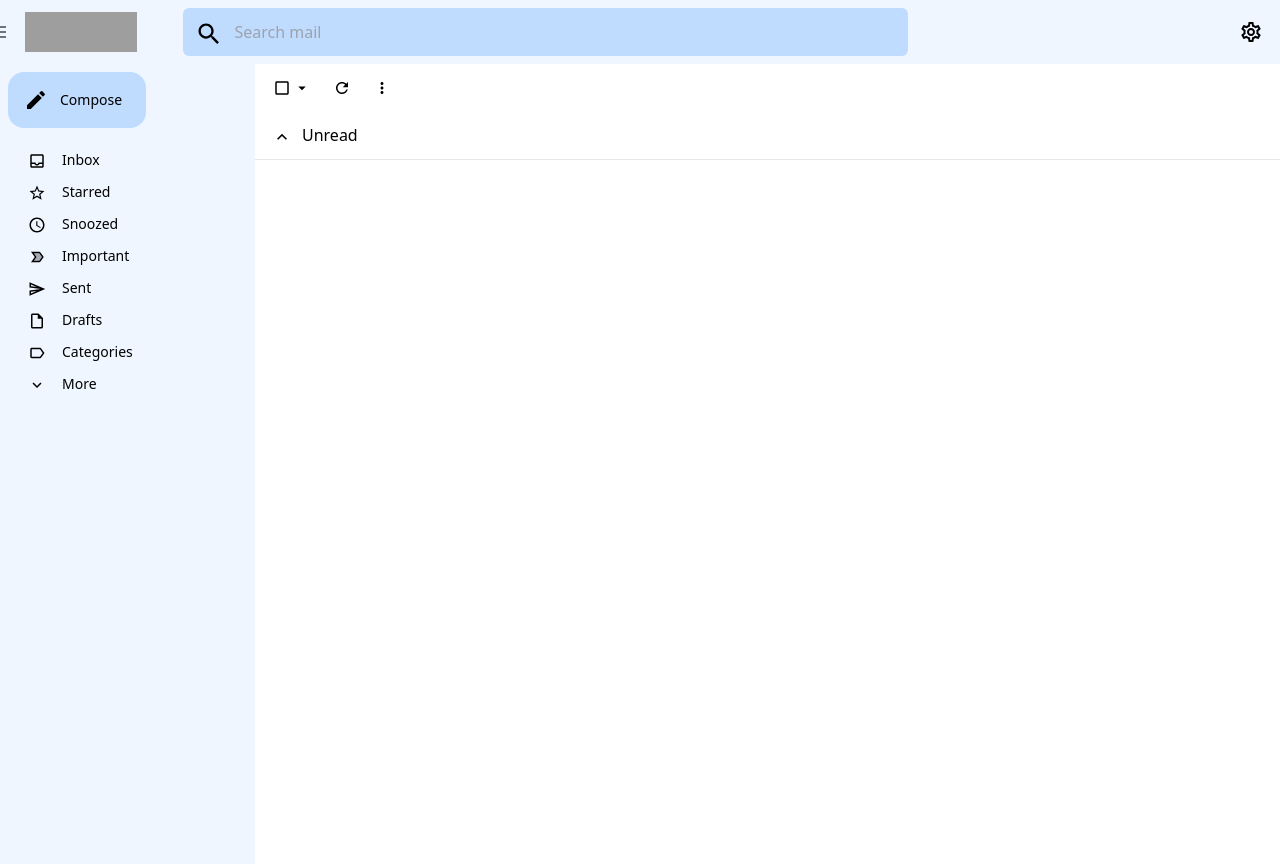
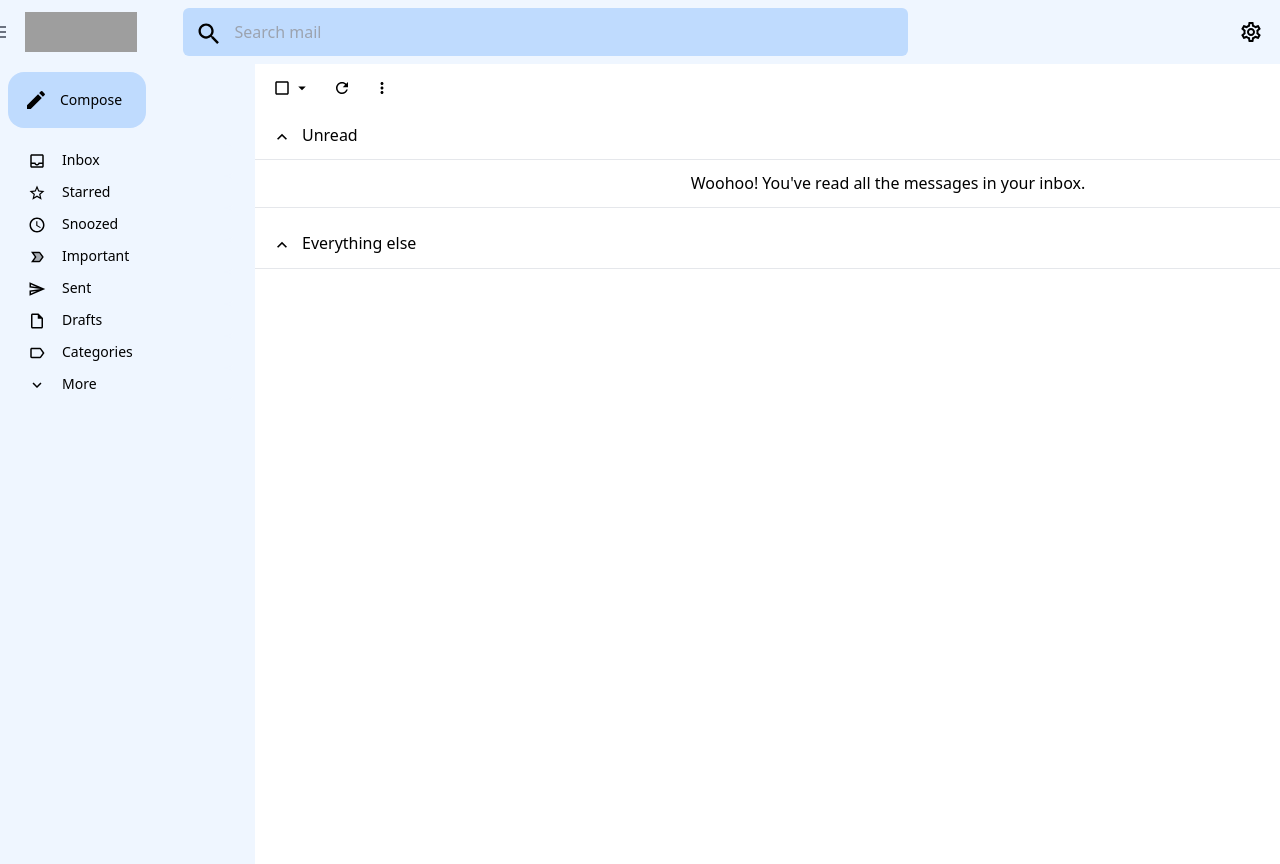
Before and after one commit to nicholasweecw/reactGmailClone, a React (Create React App) app: page / in a window 1280 px wide. Shown: the top 864 px of the page. Built offline with nearby package versions, Linux system fonts and the light colour scheme; grey boxes are pictures that could not be loaded.

Commit message:
Built emailList__others__top

```diff
--- a/src/components/EmailList.jsx
+++ b/src/components/EmailList.jsx
@@ -36,15 +36,36 @@ const EmailList = () => {
             <div className="emailList__unread__topRight">
               <MoreVertIcon className="more" />
             </div>
+            <hr className="hr" />
           </div>
-          <hr className="hr" />
           <div className="emailList__unread__bottom">
-            {mails.map(() => (
-              <EmailItem />
-            ))}
+            {mails.length > 0 ? (
+              <div className="mails">
+                {mails.map(() => (
+                  <EmailItem />
+                ))}
+              </div>
+            ) : (
+              <p className="text">
+                Woohoo! You've read all the messages in your inbox.
+              </p>
+            )}
+            <hr className="hr" />
           </div>
         </div>
-        <div className="emailList__others"></div>
+
+        <div className="emailList__others">
+          <div className="emailList__others__top">
+            <div className="emailList__others__topLeft">
+              <KeyboardArrowUpIcon className="arrow" />
+              <p className="text">Everything else</p>
+            </div>
+            <div className="emailList__others__topRight">
+              <MoreVertIcon className="more" />
+            </div>
+            <hr className="hr" />
+          </div>
+        </div>
       </div>
     </div>
   );
--- a/src/components/Header.jsx
+++ b/src/components/Header.jsx
@@ -4,6 +4,7 @@ import HelpOutlineIcon from "@mui/icons-material/HelpOutline";
 import SettingsOutlinedIcon from "@mui/icons-material/SettingsOutlined";
 import AppsOutlinedIcon from "@mui/icons-material/AppsOutlined";
 import Navbar from "./Navbar";
+import picture from "../profile-pic.png";
 
 const Header = () => {
   return (
@@ -21,11 +22,7 @@ const Header = () => {
 
       <div className="header__right">
         <SettingsOutlinedIcon className="icon" />
-        <img
-          src="https://lh3.googleusercontent.com/ogw/AOh-ky035WJVg_xE7XVzW8a6u_Nx7R4QzV55JiAY0L16=s32-c-mo"
-          alt=""
-          className="profile-pic"
-        ></img>
+        <img src={picture} alt="" className="profile-pic"></img>
       </div>
     </div>
   );
--- a/src/style/EmailList.css
+++ b/src/style/EmailList.css
@@ -28,12 +28,16 @@
         @apply relative bottom-[6px] right-[9px] h-[36px] w-[20px] px-[1px] my-3 mr-3 hover:bg-gray-200 hover:rounded-sm hover:cursor-pointer
     }
 
+    .emailList__unread {
+        @apply mb-[9px]
+    }
+
     .emailList__unread__top {
-        @apply w-[1180px] h-12
+        @apply w-[1180px] h-[47px]
     }
 
     .emailList__unread__topLeft {
-        @apply flex float-left h-[36px] ml-[8px] my-[7px] w-[102px] rounded-[6px] hover:bg-gray-200 hover:cursor-pointer
+        @apply flex float-left h-[36px] ml-[8px] my-[7px] w-[102px] rounded-[4px] hover:bg-gray-200 hover:cursor-pointer
     }
 
     .emailList__unread__topRight {
@@ -52,7 +56,47 @@
         @apply relative h-10 w-10 m-[4px] right-[20px] p-[11px] rounded-full hover:bg-gray-200 hover:cursor-pointer
     }
 
-    .hr {
+    .emailList__unread__top > .hr {
         @apply relative w-[1180px] bottom-[3px]
     }
+
+    .emailList__unread__bottom {
+        @apply min-h-[48px]
+    }
+
+    .emailList__unread__bottom > .text {
+        @apply relative text-center font-light top-3 right-3
+    }
+
+    .emailList__unread__bottom > .hr {
+        @apply relative w-[1180px] top-[24px]
+    }
+
+    .emailList__others__top {
+        @apply w-[1180px] h-12
+    }
+
+    .emailList__others__topLeft {
+        @apply flex relative float-left top-[3px] h-[36px] ml-[8px] my-[7px] w-[162px] rounded-[4px] hover:bg-gray-200 hover:cursor-pointer
+    }
+
+    .emailList__others__topLeft > .arrow {
+        @apply relative h-10 w-10 p-[10px] right-[1px] bottom-[1px]
+    }
+
+    .emailList__others__topLeft > .text {
+        @apply relative top-[5px] right-[1px]
+    }
+
+    .emailList__others__topRight {
+        @apply float-right h-[100%]
+    }
+
+    .emailList__others__topRight > .more {
+        @apply relative h-10 w-10 m-[4px] right-[20px] p-[11px] rounded-full hover:bg-gray-200 hover:cursor-pointer
+    }
+
+    .emailList__others__top > .hr {
+        @apply relative w-[1180px] top-[2px]
+    }
 }
```
Also changed, not shown: src/profile-pic.png (added).
